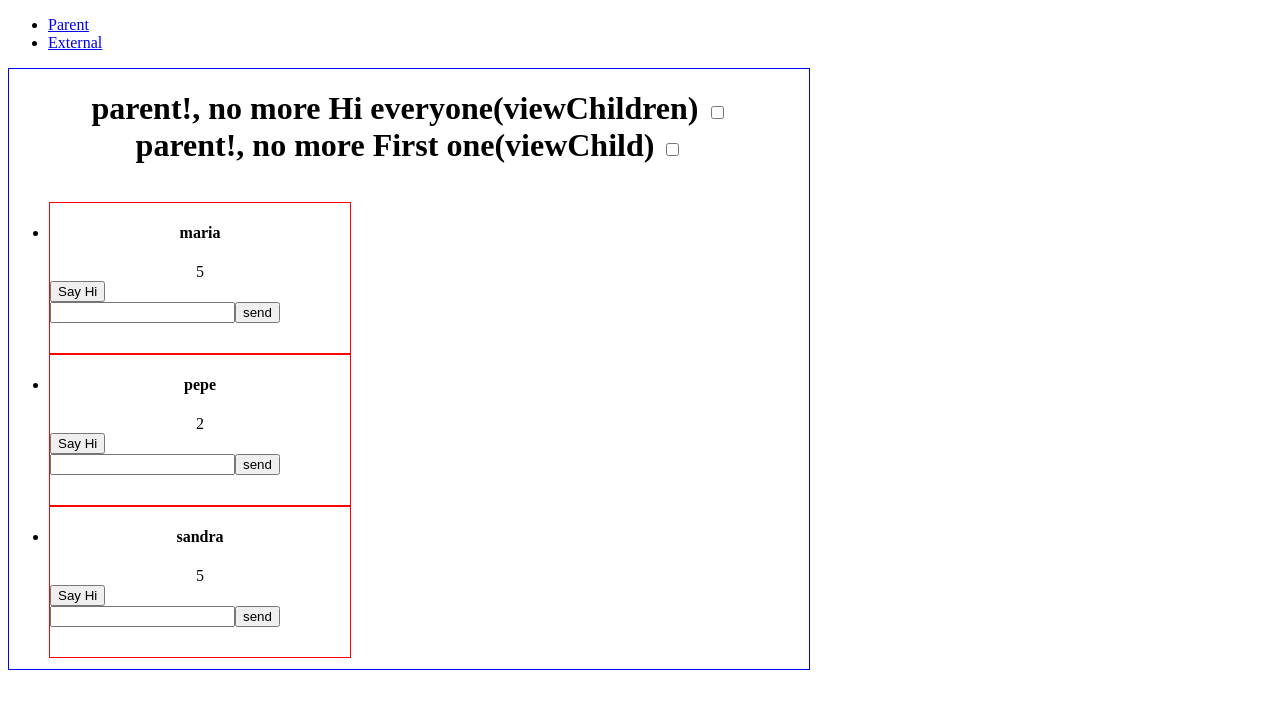
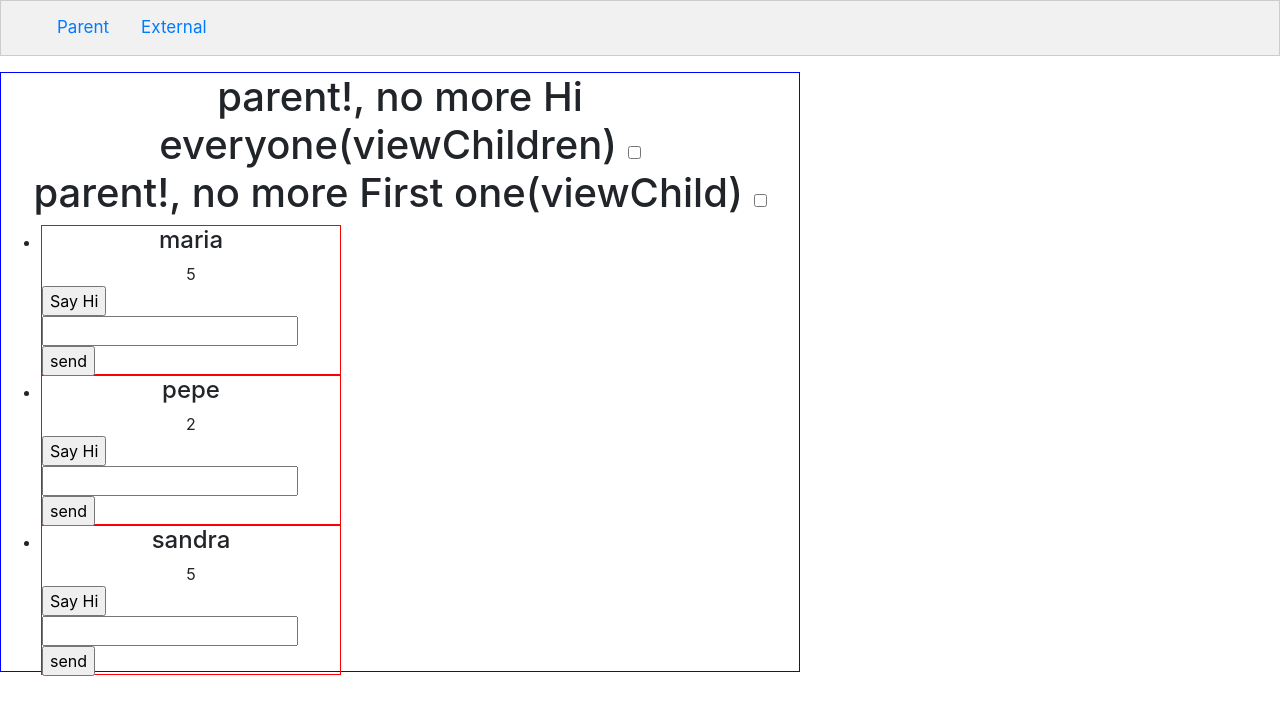
Before and after one commit to juankrlos3c/angular-course, an Angular app: page /parent in a window 1280 px wide. Shown: the top 714 px of the page. Built offline with nearby package versions, Linux system fonts and the light colour scheme.

Commit message:
merge css

```diff
--- a/package.json
+++ b/package.json
@@ -20,6 +20,7 @@
     "@angular/platform-browser": "^6.0.0",
     "@angular/platform-browser-dynamic": "^6.0.0",
     "@angular/router": "^6.0.0",
+    "bootstrap": "^4.1.1",
     "core-js": "^2.5.4",
     "rxjs": "^6.0.0",
     "zone.js": "^0.8.26"
--- /dev/null
+++ b/src/app/_guards/guard.service.ts
@@ -0,0 +1,8 @@
+import { Injectable } from '@angular/core';
+@Injectable()
+export class GuardService {
+  // ...
+  canActivate(): boolean {
+    return false;
+  }
+}
--- a/src/app/app.component.css
+++ b/src/app/app.component.css
@@ -0,0 +1,37 @@
+/* Style the tab */
+.tab {
+    overflow: hidden;
+    border: 1px solid #ccc;
+    background-color: #f1f1f1;
+}
+
+/* Style the buttons inside the tab */
+.tab li {
+    background-color: inherit;
+    float: left;
+    border: none;
+    outline: none;
+    cursor: pointer;
+    padding: 14px 16px;
+    transition: 0.3s;
+    font-size: 17px;
+    list-style: none;
+}
+
+/* Change background color of buttons on hover */
+.tab li:hover {
+    background-color: #ddd;
+}
+
+/* Create an active/current tablink class */
+.tab li.active {
+    background-color: #ccc;
+}
+
+/* Style the tab content */
+.tabcontent {
+    display: none;
+    padding: 6px 12px;
+    border: 1px solid #ccc;
+    border-top: none;
+}
--- a/src/app/app.component.html
+++ b/src/app/app.component.html
@@ -1,8 +1,8 @@
-<ul>
-  <li>
+<ul class="tab">
+  <li class="tablinks">
         <a href="/parent">Parent</a>
       </li>
-  <li>
+  <li class="tablinks">
     <a href="/external">External</a>
   </li>
 </ul>
--- a/src/app/app.module.ts
+++ b/src/app/app.module.ts
@@ -3,11 +3,14 @@ import { NgModule } from '@angular/core';
 import { AppComponent } from './app.component';
 import { FirstModule } from './firstModule/firstModule.module';
 import { SecondModule } from './secondModule/second.module';
-import { Routes, RouterModule } from '@angular/router';
+import { Routes, RouterModule, CanActivate } from '@angular/router';
 import { LivecyclesComponent } from './livecycles/livecycles.component';
 import {
   ParentComponent
 } from './firstModule';
+import {
+  GuardService as AuthGuard
+} from './_guards/guard.service';
 
 import {
   ExternalComponent
@@ -16,8 +19,9 @@ import {
 const appRoutes: Routes = [{
   path: '', redirectTo: '/parent', pathMatch: 'full'
 },
-{ path: 'parent', component: ParentComponent },
-{ path: 'external', component: ExternalComponent }
+{ path: 'parent', component: ParentComponent},
+{ path: 'external', component: ExternalComponent},
+{ path: '**', redirectTo: 'external' }
 ];
 
 
@@ -32,7 +36,13 @@ const appRoutes: Routes = [{
     SecondModule,
     RouterModule.forRoot(appRoutes)
   ],
-  providers: [],
+  providers: [AuthGuard],
   bootstrap: [AppComponent]
 })
 export class AppModule { }
+
+// CanActivate to mediate navigation to a route.
+// CanActivateChild to mediate navigation to a child route.
+// CanDeactivate to mediate navigation away from the current route.
+// Resolve to perform route data retrieval before route activation.
+// CanLoad to mediate navigation to a feature module loaded asynchronously.
--- a/src/app/firstModule/components/parentComponent/parent.template.html
+++ b/src/app/firstModule/components/parentComponent/parent.template.html
@@ -19,7 +19,7 @@
         <div class="parentContent-body-content-messages">
             <ul>
                 <li *ngFor="let message of messages">
-                    <strong>{{message.name | upperPipe}}:</strong>
+                    <strong>{{message.name | upperPipe:'addx'}}:</strong>
                     <span appBkgColor>{{message.text}}</span>
                 </li>
             </ul>
--- a/src/app/generalComponents/pipes/upper-pipe.pipe.ts
+++ b/src/app/generalComponents/pipes/upper-pipe.pipe.ts
@@ -6,7 +6,17 @@ import { Pipe, PipeTransform } from '@angular/core';
 export class UpperPipePipe implements PipeTransform {
 
   transform(value: string, args?: any): any {
-    return value.toUpperCase();
+    const result = value.toUpperCase();
+    return (args === 'addx') ? result + 'x' : result;
   }
 
 }
+// Default pipes for angular
+// Lowercasepipe
+// Uppercasepipe
+// Datepipe
+// Currencypipe
+// Jsonpipe
+// Percentpipe
+// Decimalpipe
+// Slice
--- a/src/styles.css
+++ b/src/styles.css
@@ -1 +1,2 @@
 /* You can add global styles to this file, and also import other style files */
+@import '~bootstrap/dist/css/bootstrap.min.css';
```
Also changed, not shown: 1 other file (tests, documents, lock files or other folders).
